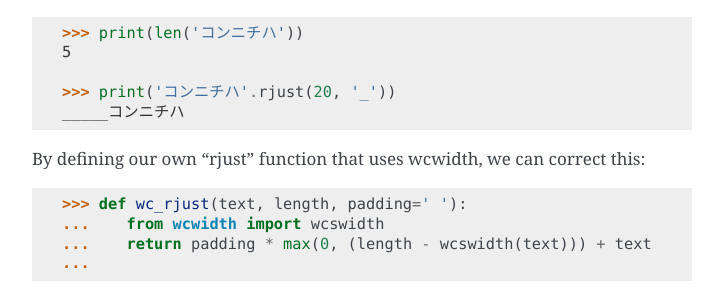
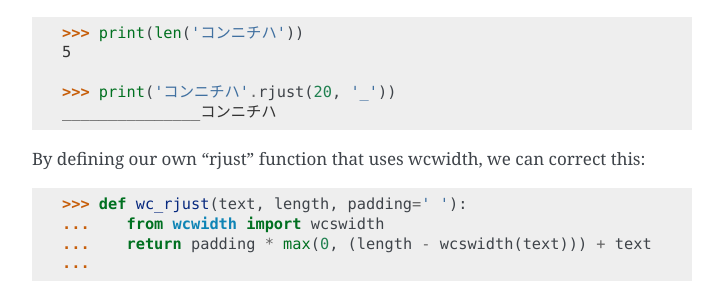
Before and after one commit to jquast/wcwidth, a Sphinx documentation site: the page built from docs/intro.rst, in a window 1280 px wide and 900 px high, scrolled down 696 px. Shown: the part 157-452 px from the top of the window, without its empty margins (388-1111 px from the left). Built offline with Sphinx 7.4.7, drawn with Linux system fonts in a browser that asks for light colours.

```diff
--- a/docs/intro.rst
+++ b/docs/intro.rst
@@ -39,7 +39,7 @@ output length is wrong::
     5
 
     >>> print('コンニチハ'.rjust(20, '_'))
-    _____コンニチハ
+    _______________コンニチハ
 
 By defining our own "rjust" function that uses wcwidth, we can correct this::
 
```
